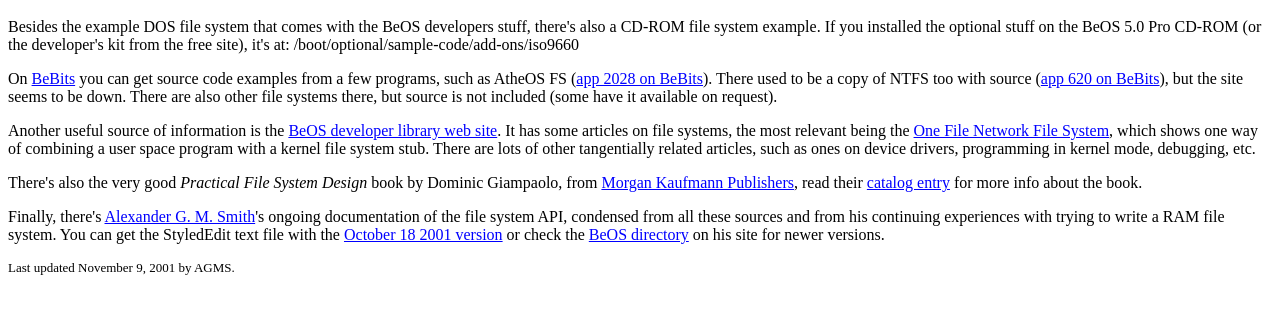
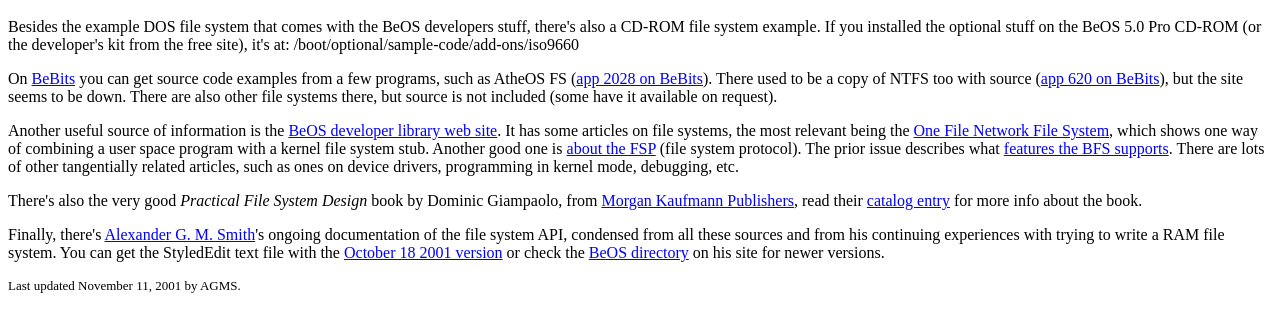
Before and after one commit to HaikuArchives/OpenBeOS, a plain HTML site: page BeFS/docs/resources.html in a window 1280 px wide. Shown: the part 48-380 px from the top of the page. Drawn offline with Linux system fonts and the light colour scheme.

Commit message:
added another BeNewsletter link

```diff
--- a/BeFS/docs/resources.html
+++ b/BeFS/docs/resources.html
@@ -25,9 +25,12 @@ web site</A>.  It has some articles on file systems, the most relevant being
 the <A
 HREF="http://www-classic.be.com/aboutbe/benewsletter/volume_III/Issue20.html#Insight">One
 File Network File System</A>, which shows one way of combining a user space
-program with a kernel file system stub.  There are lots of other tangentially
-related articles, such as ones on device drivers, programming in kernel mode,
-debugging, etc.
+program with a kernel file system stub.  Another good one is <A
+HREF="http://www-classic.be.com/aboutbe/benewsletter/Issue52.html#Insight">about
+the FSP</A> (file system protocol).  The prior issue describes what <A
+HREF="http://www-classic.be.com/aboutbe/benewsletter/Issue51.html#Insight">features
+the BFS supports</A>.  There are lots of other tangentially related articles,
+such as ones on device drivers, programming in kernel mode, debugging, etc.
 
 <P>There's also the very good <CITE>Practical File System Design</CITE> book
 by Dominic Giampaolo, from <A HREF="http://www.mkp.com/">Morgan Kaufmann
@@ -45,7 +48,7 @@ HREF="http://www.achilles.net/~agmsmith/beos/FileSystemAPINotes20011018.zip">Oct
 HREF="http://www.achilles.net/~agmsmith/beos/">BeOS directory</A> on his site
 for newer versions.
 
-<P><FONT SIZE="-1">Last updated November 9, 2001 by AGMS.</FONT>
+<P><FONT SIZE="-1">Last updated November 11, 2001 by AGMS.</FONT>
 
 </BODY>
 </HTML>
```
